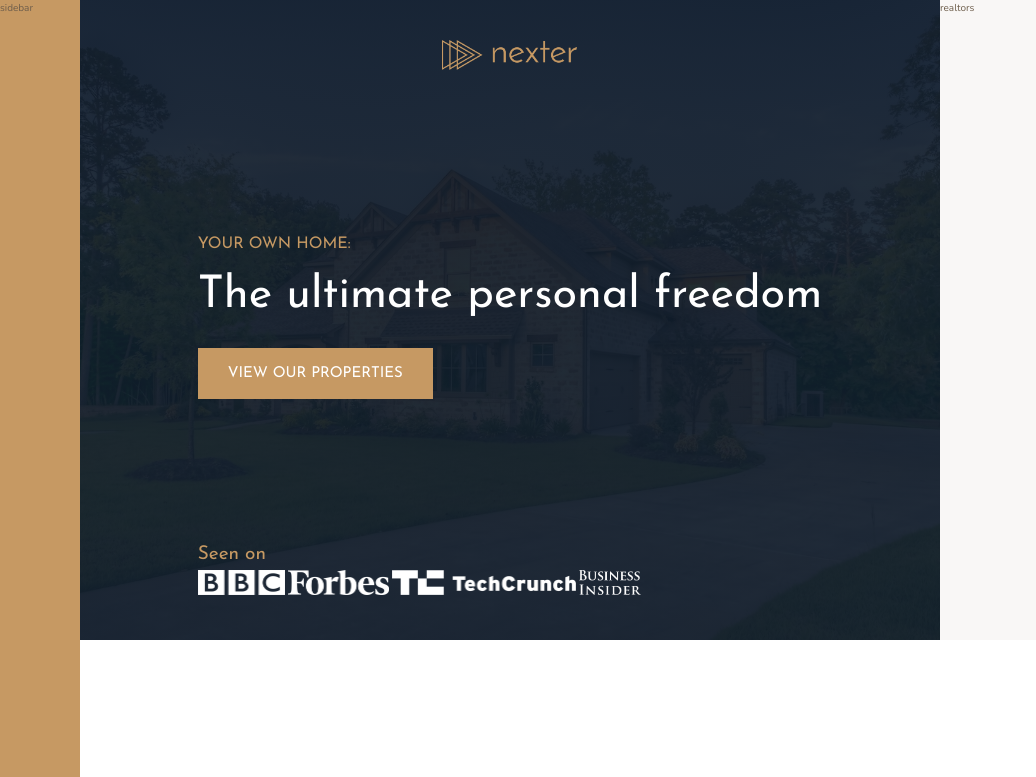
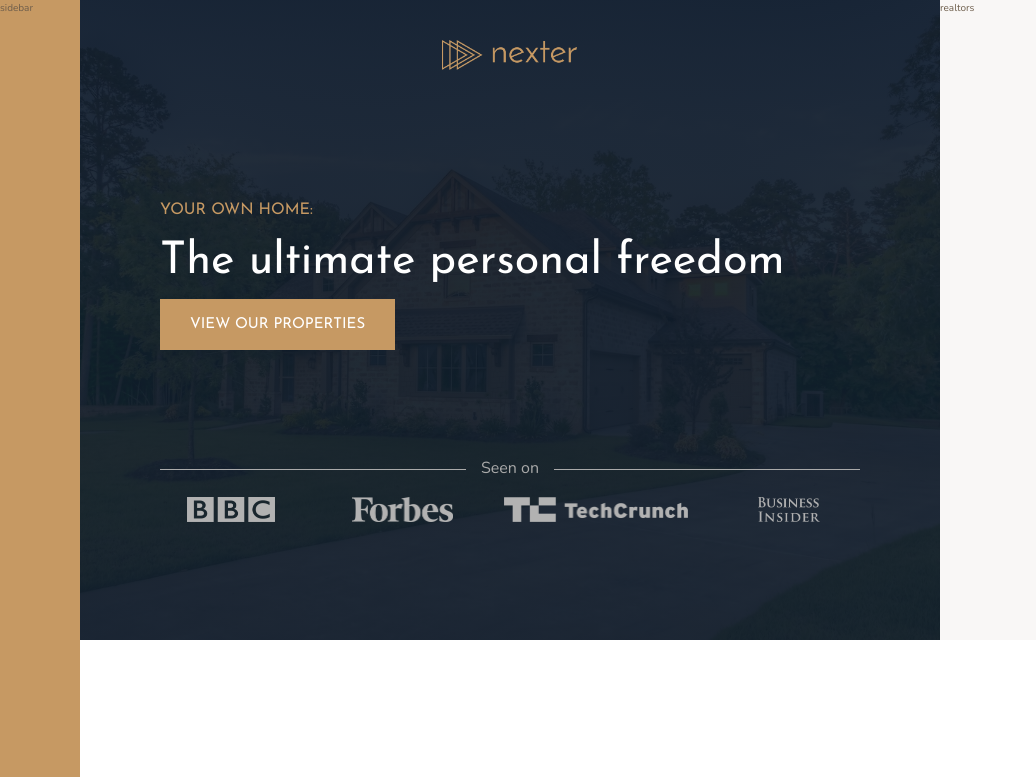
Before and after one commit to thelonglqd/css-grid-udemy-course, a website: page index.html in a window 1280 px wide. Shown: the top 777 px of the page, without its empty margins (0-1036 px from the left). Drawn offline with nearby package versions, Linux system fonts and the light colour scheme.

Commit message:
complete header part 1

```diff
--- a/index.html
+++ b/index.html
@@ -21,14 +21,12 @@
       <h3 class="heading-3">Your own home:</h3>
       <h1 class="heading-1">The ultimate personal freedom</h1>
       <button class="btn header__btn">View our properties</button>
-      <div class="header__seenon">
-        <h4 class="heading-4 header__seenon__text">Seen on</h4>
-        <div class="header__seenon__logos">
-          <img src="img/logo-bbc.png" alt="Seen on logo 1" />
-          <img src="img/logo-forbes.png" alt="Seen on logo 2" />
-          <img src="img/logo-techcrunch.png" alt="Seen on logo 3" />
-          <img src="img/logo-bi.png" alt="Seen on logo 4" />
-        </div>
+      <div class="header__seenon__text">Seen on</div>
+      <div class="header__seenon__logos">
+        <img src="img/logo-bbc.png" alt="Seen on logo 1" />
+        <img src="img/logo-forbes.png" alt="Seen on logo 2" />
+        <img src="img/logo-techcrunch.png" alt="Seen on logo 3" />
+        <img src="img/logo-bi.png" alt="Seen on logo 4" />
       </div>
     </header>
     <div class="realtors">realtors</div>
--- a/sass/_header.scss
+++ b/sass/_header.scss
@@ -1,6 +1,7 @@
 .header {
   background-color: $color-grey-dark-1;
   grid-column: full-start / col-end 6;
+
   background-image: linear-gradient(
       rgba($color-secondary, 0.93),
       rgba($color-secondary, 0.93)
@@ -8,13 +9,14 @@
     url(../img/hero.jpeg);
   background-position: center;
   background-size: cover;
-  padding: 4rem 8rem;
+  padding: 0 8rem;
+  padding-top: 4rem;
 
   display: grid;
-  grid-template-rows: 1fr min-content 6rem 1fr;
-  grid-template-columns: max-content;
+  grid-template-rows: 1fr min-content min-content 1fr min-content 1fr;
+  grid-template-columns: minmax(min-content, max-content);
+  row-gap: 1.5rem;
   justify-content: center;
-  grid-row-gap: 1.5rem;
 
   &__logo {
     height: 3rem;
@@ -27,9 +29,33 @@
     align-self: start;
   }
 
+  &__seenon__text {
+    font-size: 1.6rem;
+    color: $color-grey-light-2;
+    font-family: $font-primary;
+
+    display: grid;
+    grid-template-columns: 1fr max-content 1fr;
+    grid-gap: 1.5rem;
+    align-items: center;
+
+    &::before,
+    &::after {
+      content: "";
+      height: 1px;
+      background-color: $color-grey-light-2;
+      display: block;
+    }
+  }
+
   &__seenon__logos {
+    display: grid;
+    grid-template-columns: repeat(4, 1fr);
+    column-gap: 3rem;
+    justify-items: center;
     img {
       height: 2.5rem;
+      filter: brightness(70%);
     }
   }
 }
```
Also changed, not shown: sass/main.css, 1 other file.
